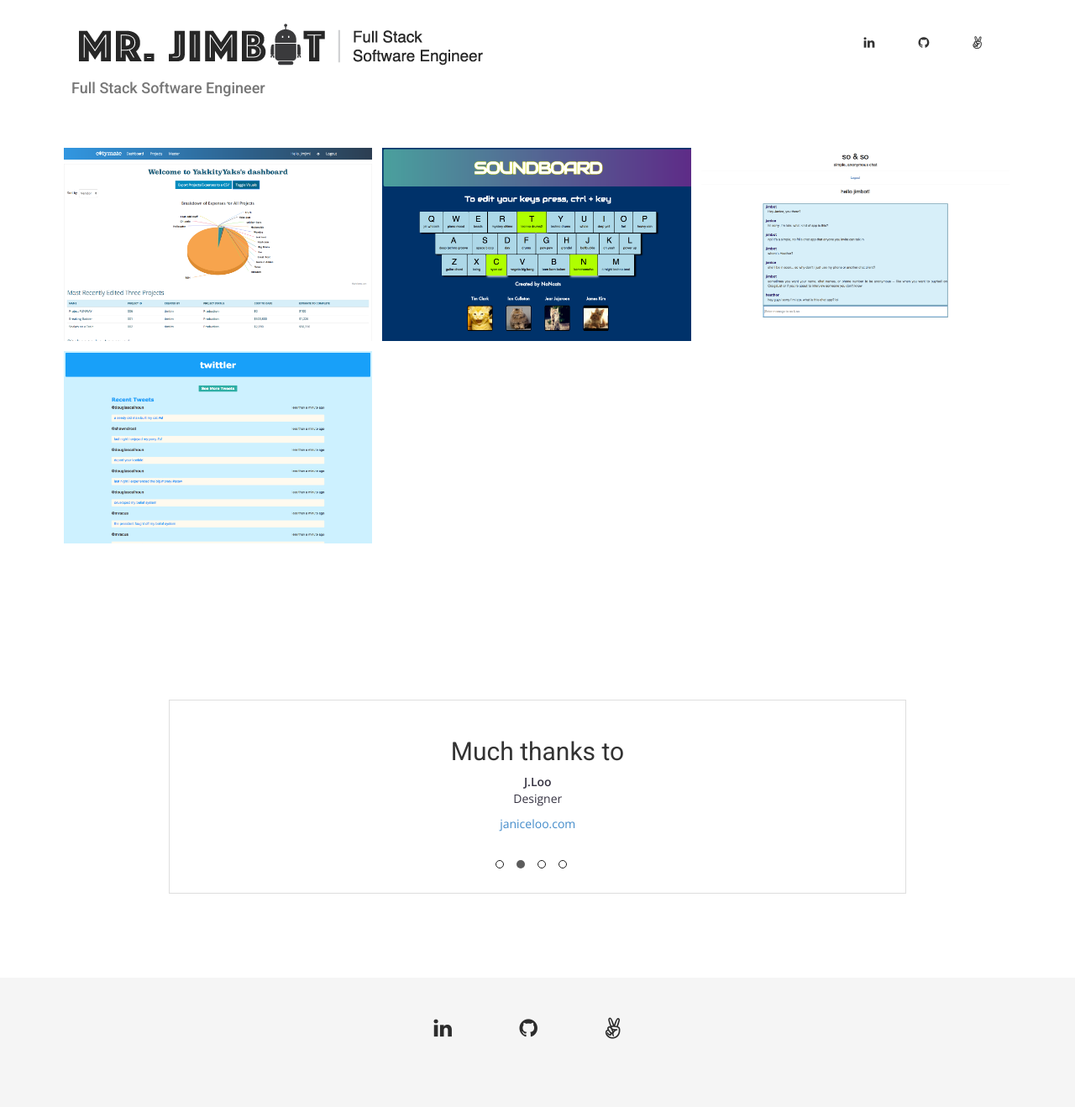
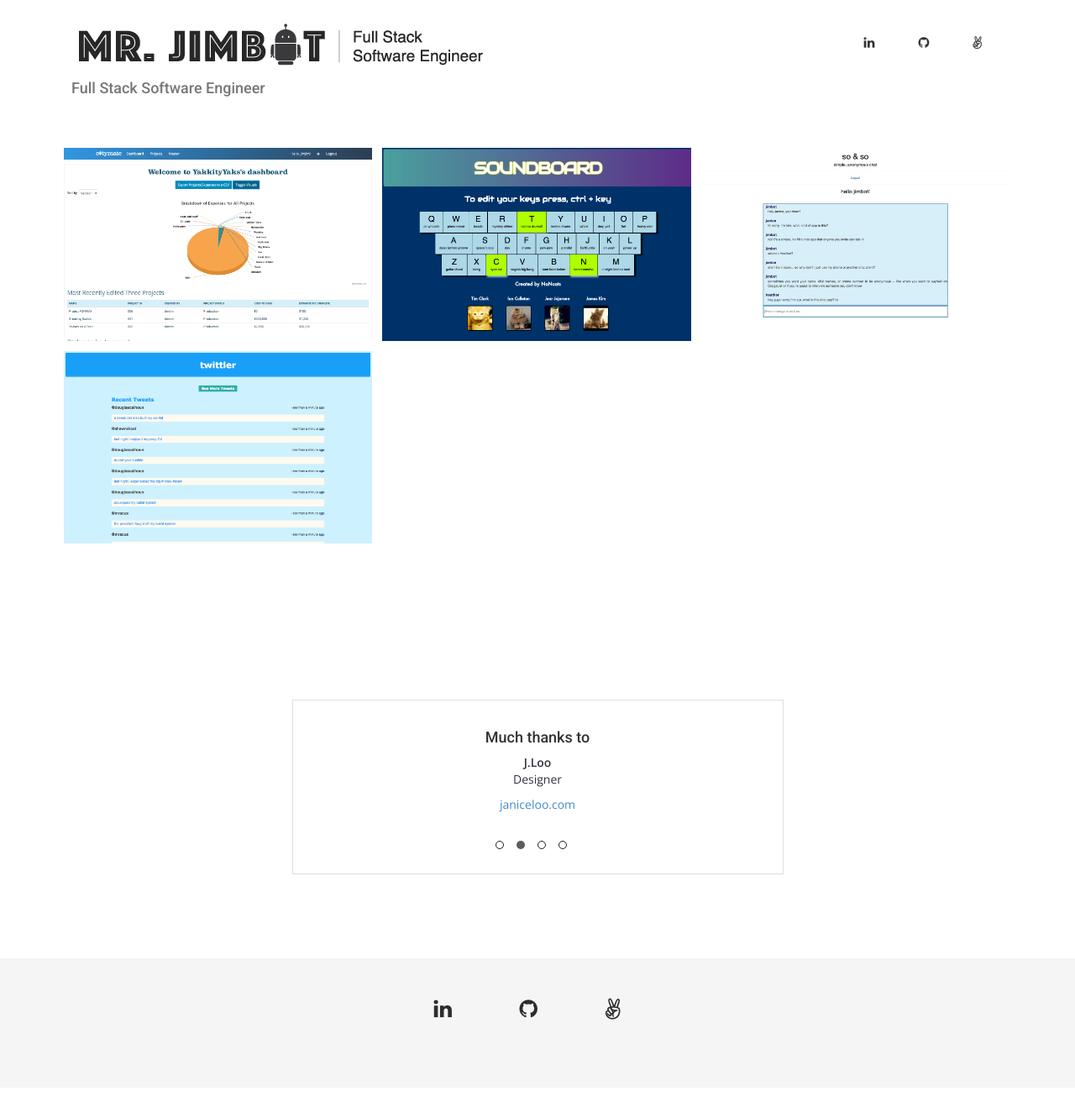
Before and after one commit to jimmy-james/jimmy-james.github.io, a Jekyll site: the page built from index.html, in a window 1280 px wide. Shown: the whole page at 84% size. Built offline with Jekyll 4.4.1, drawn with Linux system fonts in a browser that asks for light colours; nearby versions of some CDN libraries; some web fonts are replaced; after the commit the page ends 1295 px from its top, so only the background shows below that.

```diff
--- a/css/airspace.css
+++ b/css/airspace.css
@@ -314,7 +314,7 @@
 }
 #testimonial .testimonial-carousel {
   text-align: center;
-  width: 75%;
+  width: 50%;
   border: 1px solid #DEDEDE;
   padding: 24px;
   margin: auto;
--- a/index.html
+++ b/index.html
@@ -150,7 +150,7 @@
       </div> -->
       <div>
         <div class="testimonial-carousel">
-          <h2>Much thanks to</h2>
+          <h4>Much thanks to</h4>
           <div id="testimonial-slider" class="owl-carousel">
             <div>
               <div class="user">
```
